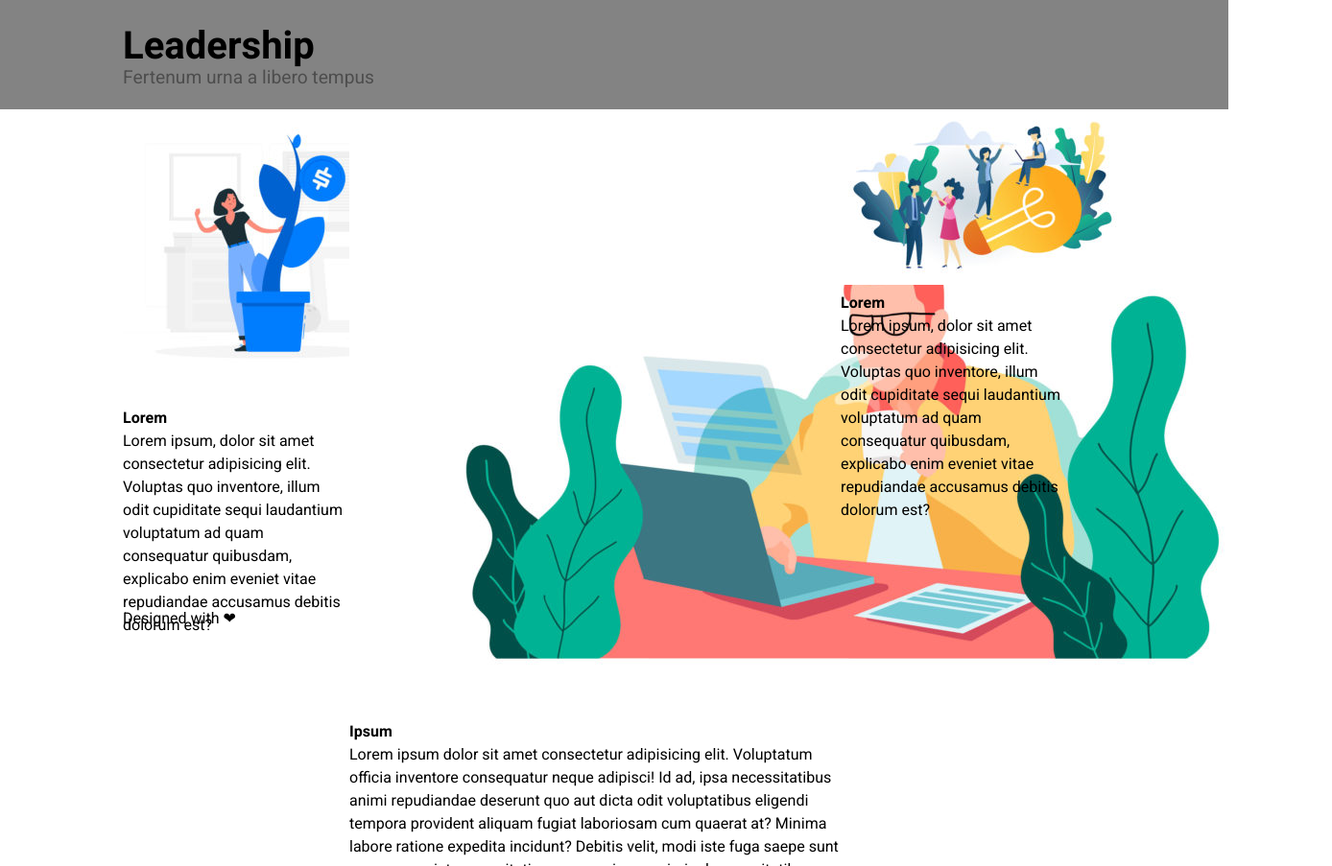
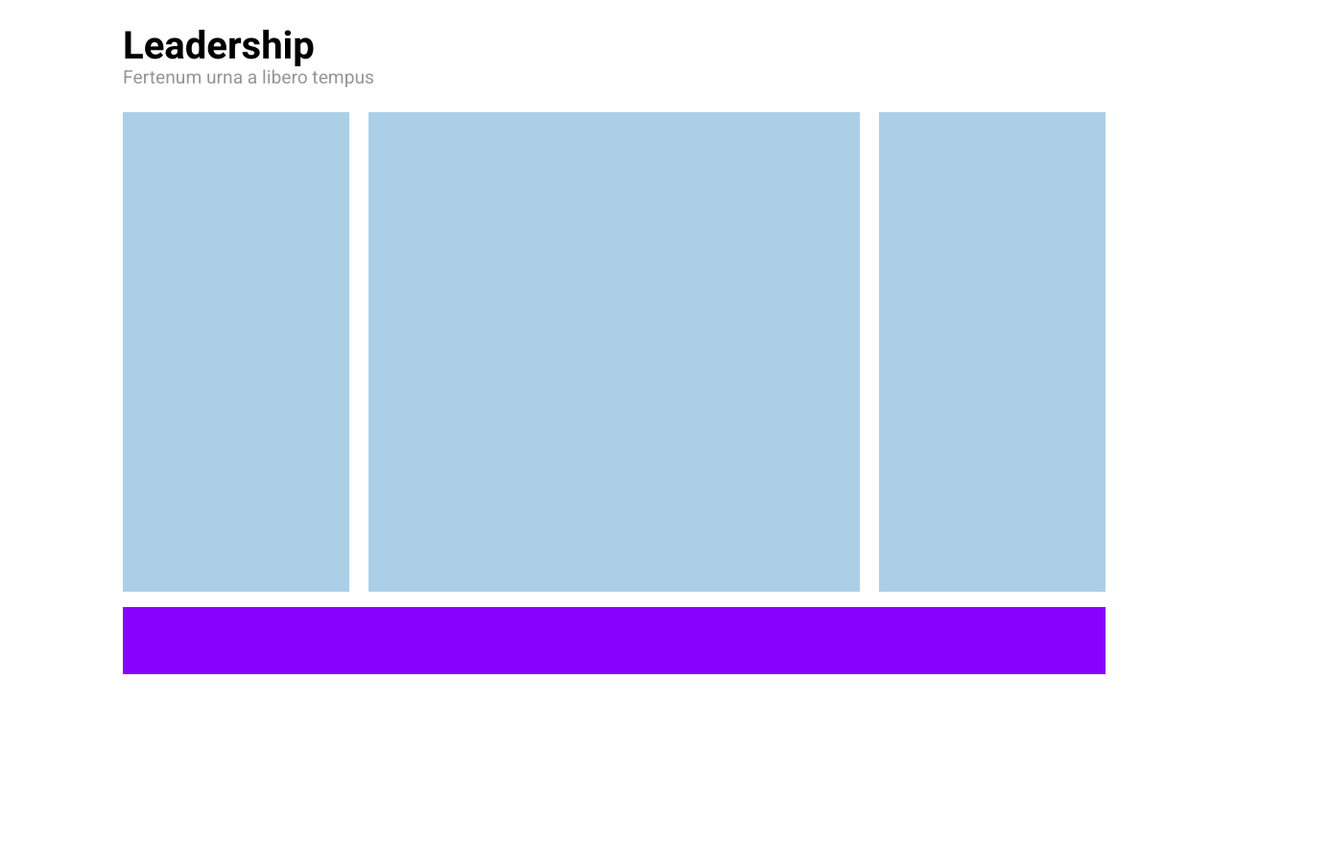
Before and after one commit to Ennio-M/htmlcss-wp, a plain HTML site: page index.html in a window 1280 px wide. Shown: the part 686-1589 px from the top of the page at 96% size, 1388 px wide, since content can reach past the window. After the commit the page ends 1389 px from the top, so only its background shows below. Drawn offline with Linux system fonts and the light colour scheme.

Commit message:
Revert "index: pagina completa"
This reverts commit ea7da0332cc4c2beabb1ad7a73e24d6a97c29de0.

```diff
--- a/index.html
+++ b/index.html
@@ -44,45 +44,22 @@
             <h2>Leadership</h2>
             <p>Fertenum urna a libero tempus</p>
         </div>
-        <!-- Box sinistra -->
-        <div class="box side-box">
-            <figure>
-                <img src="./img/img-1.jpg" alt="Immagine a sinistra">
-                <div class="overlay"></div>
-            </figure>
-            <article>
-                <h4 class="article-title">Lorem</h4>
-                <p class="article-text">Lorem ipsum, dolor sit amet consectetur adipisicing elit. Voluptas quo inventore, illum odit cupiditate sequi laudantium voluptatum ad quam consequatur quibusdam, explicabo enim eveniet vitae repudiandae accusamus debitis dolorum est?</p>
-            </article>
+        <!-- Box -->
+        <div class="box side-box left bg-lightblue">
+
         </div>
-        <!-- Box centro -->
-        <div class="box">
-            <figure>
-                <img src="./img/banner-2.jpg" alt="Immagine a sinistra">
-                <div class="overlay"></div>
-            </figure>
-            <article>
-                <h4 class="article-title">Ipsum</h4>
-                <p class="article-text">Lorem ipsum dolor sit amet consectetur adipisicing elit. Voluptatum officia inventore consequatur neque adipisci! Id ad, ipsa necessitatibus animi repudiandae deserunt quo aut dicta odit voluptatibus eligendi tempora provident aliquam fugiat laboriosam cum quaerat at? Minima labore ratione expedita incidunt? Debitis velit, modi iste fuga saepe sunt cumque, pariatur exercitationem asperiores animi ad necessitatibus ipsa placeat sint, tempore optio unde eaque! Eligendi, odio! Officiis ex id vitae itaque eveniet numquam qui obcaecati asperiores, rem labore pariatur beatae quae et nobis incidunt non nulla ullam mollitia sunt tempora dignissimos ipsum tenetur dolorum? Consequatur optio earum laborum quas totam impedit cum unde sit corporis minus quaerat odit sed, exercitationem quis. Perspiciatis aliquam earum libero veniam obcaecati in quo excepturi consequatur? Explicabo quibusdam totam obcaecati minima inventore esse numquam minus ipsam iure corporis? Maiores sequi deserunt harum tempore iure debitis aliquam, porro dolorem. Eius nobis earum necessitatibus nemo sed fugiat dolorum suscipit quae!</p>
-            </article>
+        <div class="box bg-lightblue">
+
         </div>
-        <!-- Box destra -->
-        <div class="box side-box">
-            <figure>
-                <img src="./img/img-3.jpg" alt="Immagine a sinistra">
-                <div class="overlay"></div>
-            </figure>
-            <article>
-                <h4 class="article-title">Lorem</h4>
-                <p class="article-text">Lorem ipsum, dolor sit amet consectetur adipisicing elit. Voluptas quo inventore, illum odit cupiditate sequi laudantium voluptatum ad quam consequatur quibusdam, explicabo enim eveniet vitae repudiandae accusamus debitis dolorum est?</p>
-            </article>
+        <div class="box side-box right bg-lightblue">
+
         </div>
     </main>
     <!-- /Corpo principale -->
 
     <!-- Piè di pagina -->
-    <footer class="container">
-        <p>Designed with <span>&#10084;</span></p>
+    <footer class="container bg-purple">
+
     </footer>
     <!-- /Piè di pagina -->
 </body>
```
